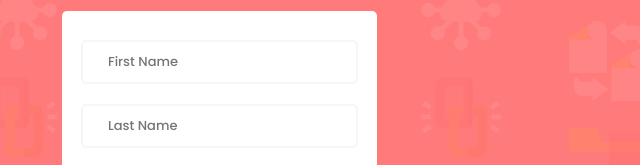
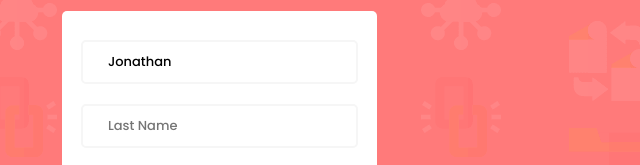
Before and after one commit to DavidIkechi/registration_form, a plain HTML site: page index.html in a window 1280 px wide. Shown: the part 220-385 px from the top of the page, 615-1255 px from the left. Drawn offline with Linux system fonts and the light colour scheme.

Commit message:
Update index.html

```diff
--- a/index.html
+++ b/index.html
@@ -32,7 +32,7 @@
           </button>
                 <form method="POST" id="form" action=" ">
                     <div class="input_container">
-                        <input type="text" name="fname" id="fname" class="fname" placeholder="First Name" required />
+                        <input type="text" name="fname" value="Jonathan" id="fname" class="fname" placeholder="First Name" required />
                         <span data-error="First Name cannot be empty"></span>
                     </div>
                     <div class="input_container">
```
